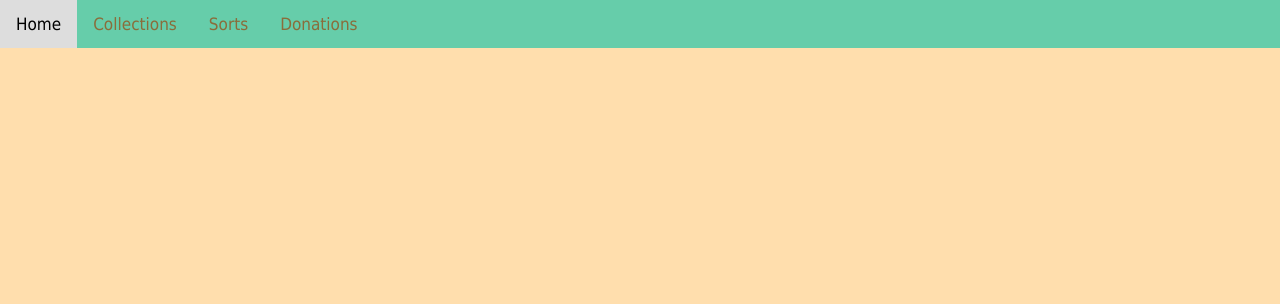
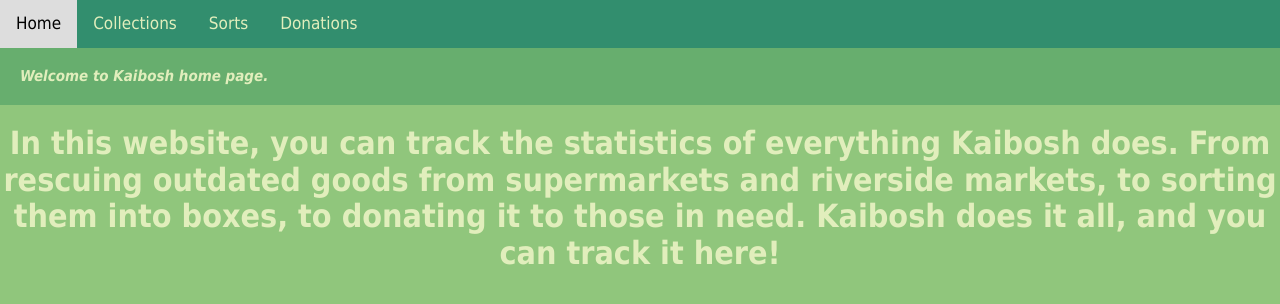
Before and after one commit to VaamanK/Kaibosh_Database, a Flask app: page / in a window 1280 px wide. Shown: the top 304 px of the page. Run offline with Flask 3, Linux system fonts and the light colour scheme.

Commit message:
Done more CSS. Requested heading and main, every page now has a title. Next time work on tables that intake information

```diff
--- a/static/Kaibosh.css
+++ b/static/Kaibosh.css
@@ -1,25 +1,26 @@
 body {
     width: 100%;
-    background-color: navajowhite;
-    color: #9E4F53;
+    background-color: #90C67C;
+    color: #E1EEBC;
     font-family: 'Tahoma' , sans-serif;
+    font-size: 15px;
     margin: auto;
 }
 
-header, footer {
-    color: white;
+header {
+    color: #E1EEBC;
     text-align: center;
 }
 
 nav {
   overflow: hidden;
-  background-color: mediumaquamarine;
+  background-color: #328E6E;
 }
 
 nav a {
     float: left;
     display: block;
-    color: #8A6D3B;
+    color: #E1EEBC;
     text-align: center;
     padding: 14px 16px;
     text-decoration: none;
@@ -40,8 +41,16 @@ nav input[type=text] {
 }
 
 main {
-    background-color: #EBE9A4;
-    padding: 100px;
+    background-color: #67AE6E;
+    padding: 20px;
+}
+
+h2 {
+    font-size: 2rem;
+    text-align: center;
+    margin: 0 0 0.5rem 0;
+    padding-top: 20px;
+    color: #E1EEBC;
 }
 
 table {
--- a/templates/base.html
+++ b/templates/base.html
@@ -1,11 +1,14 @@
 <!DOCTYPE html>
 <html lang="en">
 <head>
-    <meta charset="UTF-8">
+    <meta charset="utf-8">
     <title> | home</title>
-    <link href="{{ url_for('static', filename = 'Kaibosh.css') }}" rel="stylesheet">
+    <meta name="viewport" content="width=device-width, initial-scale=1">
+    <link href="https://fonts.googleapis.com/css2?family=Manrope:wght@200;400;600;800&display=swap" rel="stylesheet">
+    <link rel="stylesheet" href="https://cdnjs.cloudflare.com/ajax/libs/normalize/8.0.1/normalize.css"/>
+    <link href="{{ url_for('static', filename='Kaibosh.css') }}" rel="stylesheet">
 </head>
-<body>
+
 <nav>
     <header>
         <a href="/">Home</a>
@@ -14,5 +17,14 @@
         <a href="/output">Donations</a>
     </header>
 </nav>
-</body>
+
+<main>
+    {% block main %}
+    {% endblock %}
+</main>
+
+<header>
+    <h2>{% block pageheading %}{% endblock %}</h2>
+</header>
+
 </html>
--- a/templates/homepage.html
+++ b/templates/homepage.html
@@ -1,7 +1,12 @@
 {% extends "base.html" %}
 
-{% block pageheading %}welcome{% endblock %}
+{% block main %}
+<strong><em>Welcome to Kaibosh home page. </em></strong>
+{% endblock %}
 
-{% block main %}
-<strong><em>Welcome to Kaibosh homepage</em></strong>
+{% block pageheading %}
+    In this website, you can track the statistics of everything Kaibosh does.
+    From rescuing outdated goods from supermarkets and riverside markets, to sorting them into boxes,
+    to donating it to those in need.
+    Kaibosh does it all, and you can track it here!
 {% endblock %}
--- a/templates/input.html
+++ b/templates/input.html
@@ -1,3 +1,3 @@
 {% extends "base.html" %}
 
-<p> Hello </p>
+{%block pageheading %} Here you will find the statistics of all the food rescued (and from where). {%endblock %}
--- a/templates/output.html
+++ b/templates/output.html
@@ -1,3 +1,3 @@
 {% extends "base.html" %}
 
-{%block pageheading %}Hello World{%endblock %}
+{%block pageheading %} Here you will find all the statistics of where the rescued food goes to!{%endblock %}
--- a/templates/sort.html
+++ b/templates/sort.html
@@ -1,3 +1,3 @@
 {% extends "base.html" %}
 
-{%block pageheading %}Hello World{%endblock %}
+{%block pageheading %} Here you will find out what happened to the food rescued (compost, animals or donated). {%endblock %}
```
